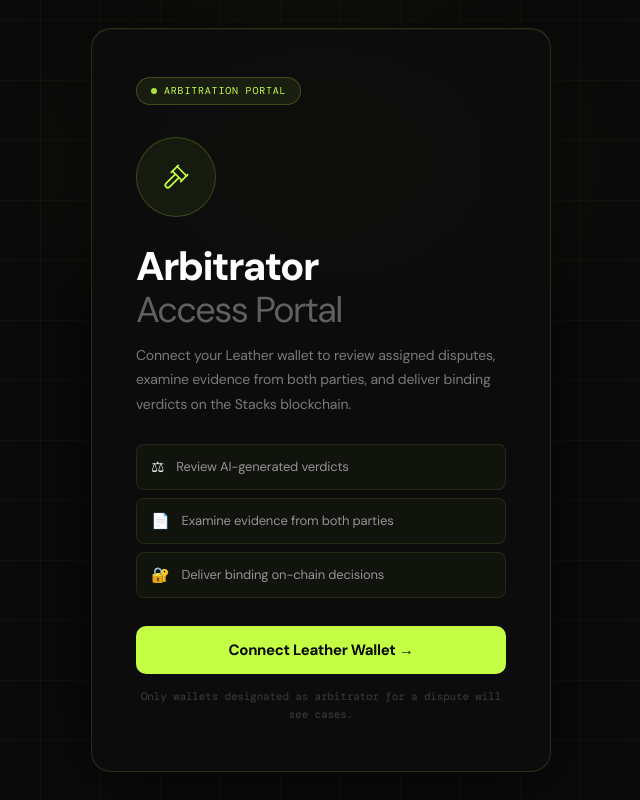
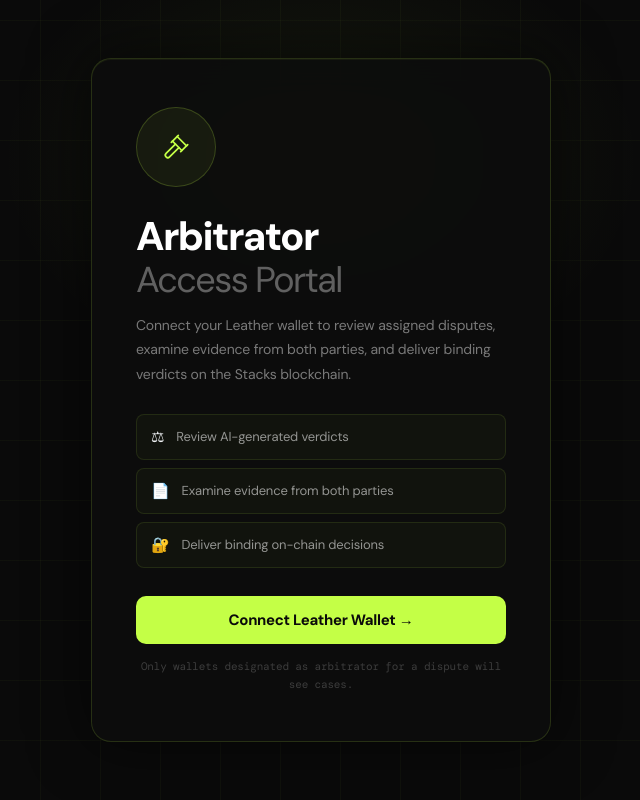
Before and after one commit to AymaanPathan/ClauseAI, a Next.js app in the folder frontend/: page /arbitrate in a window 1280 px wide. Shown: the whole page, without its empty margins (319-959 px from the left). Built offline with nearby package versions, Linux system fonts and the light colour scheme; no server answers; a web font is replaced by a local one; what @stacks/transactions would draw is missing.

Commit message:
refactor: remove unused badge component from ArbitratorConnectWallet

```diff
--- a/frontend/src/components/screens/Arbitrator/ArbitratorConnectWallet.tsx
+++ b/frontend/src/components/screens/Arbitrator/ArbitratorConnectWallet.tsx
@@ -21,11 +21,6 @@
       <div className="bg-glow" />
 
       <div className="connect-card fade-up">
-        <div className="badge">
-          <span className="badge-dot" />
-          Arbitration Portal
-        </div>
-
         <div className={`icon-ring ${connecting ? "icon-ring--active" : ""}`}>
           {connecting ? (
             <span className="spinner" />
```
